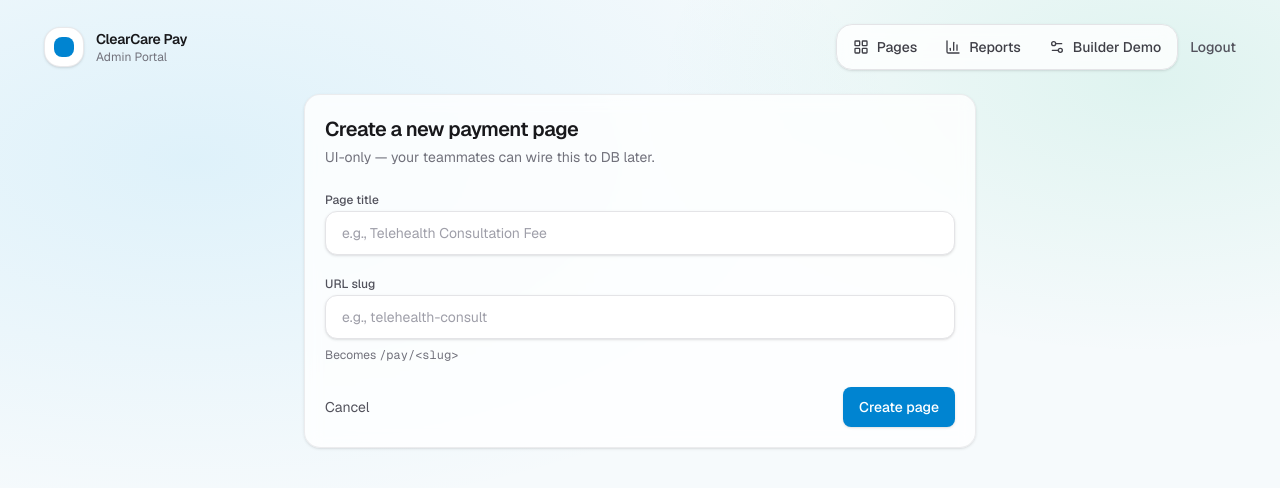
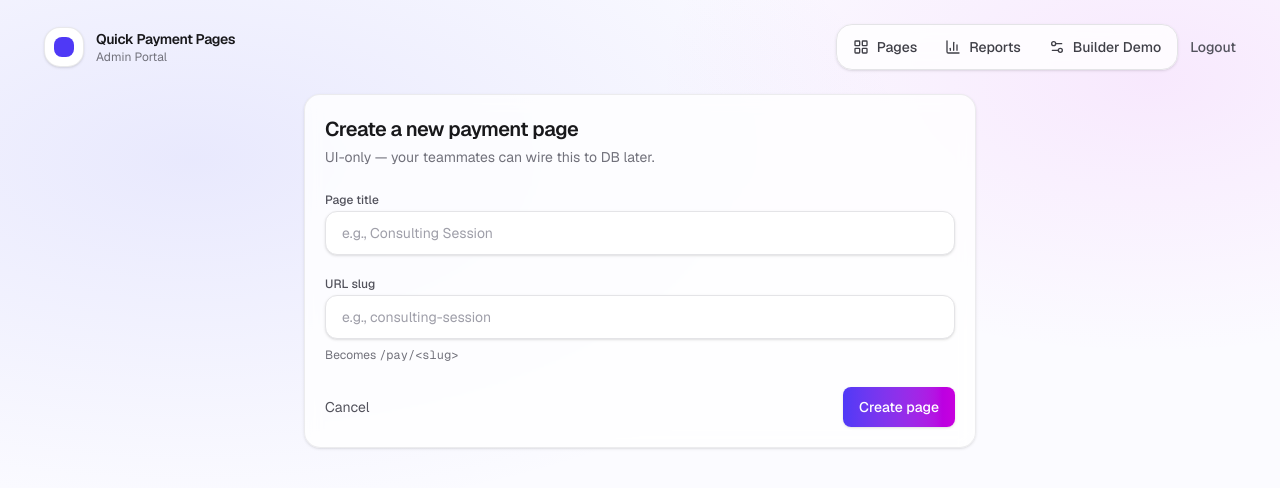
Before and after one commit to sanjanapolavarapu/waystarhackathonsavs, a Next.js app: page /admin/pages/new in a window 1280 px wide. Shown: the top 488 px of the page. Built offline with nearby package versions, Linux system fonts and the light colour scheme.

Commit message:
Generalize copy and refine light theme
Remove healthcare-specific language, update demo pages/fields for general use, fix QR generation import, and polish the indigo/fuchsia palette with light backgrounds.

Made-with: Cursor

```diff
--- a/src/app/admin/layout.tsx
+++ b/src/app/admin/layout.tsx
@@ -5,16 +5,16 @@ import { cn } from "@/lib/utils";
 
 export default function AdminLayout({ children }: { children: React.ReactNode }) {
   return (
-    <div className="min-h-screen bg-[radial-gradient(1200px_600px_at_15%_20%,rgba(14,165,233,0.10),transparent_60%),radial-gradient(900px_500px_at_90%_10%,rgba(16,185,129,0.10),transparent_55%)]">
+    <div className="min-h-screen bg-[#fbfbff] bg-[radial-gradient(1200px_600px_at_15%_20%,rgba(99,102,241,0.12),transparent_60%),radial-gradient(900px_500px_at_90%_10%,rgba(217,70,239,0.10),transparent_55%)]">
       <div className="mx-auto w-full max-w-[1240px] px-4 py-6 sm:px-6">
         <div className="flex flex-col gap-4 md:flex-row md:items-center md:justify-between">
           <div className="flex items-center gap-3">
             <div className="h-10 w-10 rounded-2xl bg-white border border-zinc-200/80 shadow-sm grid place-items-center">
-              <div className="h-5 w-5 rounded-lg bg-sky-600" />
+              <div className="h-5 w-5 rounded-lg bg-indigo-600" />
             </div>
             <div>
               <div className="text-sm font-semibold text-zinc-900 tracking-tight">
-                ClearCare Pay
+                Quick Payment Pages
               </div>
               <div className="text-xs text-zinc-500">Admin Portal</div>
             </div>
--- a/src/app/admin/pages/[slug]/page.tsx
+++ b/src/app/admin/pages/[slug]/page.tsx
@@ -3,7 +3,7 @@
 
 import * as React from "react";
 import Link from "next/link";
-import QRCode from "qrcode";
+import * as QRCode from "qrcode";
 import {
   ChevronDown,
   Copy,
@@ -89,7 +89,7 @@ export default function AdminPageEditor({ params }: { params: { slug: string } }
               <Section
                 title="Branding & Styling"
                 icon={
-                  <div className="h-9 w-9 rounded-2xl bg-sky-50 border border-sky-100 grid place-items-center text-sky-700 font-semibold">
+                  <div className="h-9 w-9 rounded-2xl bg-indigo-50 border border-indigo-100 grid place-items-center text-indigo-700 font-semibold">
                     C
                   </div>
                 }
@@ -105,7 +105,7 @@ export default function AdminPageEditor({ params }: { params: { slug: string } }
                         className={cn(
                           "h-9 w-14 rounded-2xl border transition-all hover:-translate-y-[1px]",
                           c === page.brandColor
-                            ? "border-zinc-900/10 ring-2 ring-sky-500/30 shadow-sm"
+                            ? "border-zinc-900/10 ring-2 ring-indigo-500/30 shadow-sm"
                             : "border-white/50 shadow-sm hover:shadow-md",
                         )}
                         style={{ backgroundColor: c }}
@@ -127,7 +127,7 @@ export default function AdminPageEditor({ params }: { params: { slug: string } }
               <Section
                 title="Page Content"
                 icon={
-                  <div className="h-9 w-9 rounded-2xl bg-emerald-50 border border-emerald-100 grid place-items-center text-emerald-700 font-semibold">
+                  <div className="h-9 w-9 rounded-2xl bg-fuchsia-50 border border-fuchsia-100 grid place-items-center text-fuchsia-700 font-semibold">
                     T
                   </div>
                 }
@@ -165,7 +165,7 @@ export default function AdminPageEditor({ params }: { params: { slug: string } }
               <Section
                 title="Payment Amount"
                 icon={
-                  <div className="h-9 w-9 rounded-2xl bg-sky-50 border border-sky-100 grid place-items-center text-sky-700 font-semibold">
+                  <div className="h-9 w-9 rounded-2xl bg-indigo-50 border border-indigo-100 grid place-items-center text-indigo-700 font-semibold">
                     $
                   </div>
                 }
@@ -251,7 +251,7 @@ export default function AdminPageEditor({ params }: { params: { slug: string } }
                         ],
                       }))
                     }
-                    className="text-sm font-medium text-sky-700 hover:text-sky-800 hover:underline underline-offset-4"
+                    className="text-sm font-medium text-indigo-700 hover:text-indigo-800 hover:underline underline-offset-4"
                   >
                     + Add Field
                   </button>
@@ -339,7 +339,7 @@ export default function AdminPageEditor({ params }: { params: { slug: string } }
                   </Field>
                   <Field label="Body template">
                     <textarea
-                      className="min-h-28 w-full rounded-2xl border border-zinc-200 bg-white px-4 py-3 text-sm text-zinc-900 shadow-sm focus:outline-none focus:ring-2 focus:ring-sky-500/30 focus:border-sky-500"
+                      className="min-h-28 w-full rounded-2xl border border-zinc-200 bg-white px-4 py-3 text-sm text-zinc-900 shadow-sm focus:outline-none focus:ring-2 focus:ring-indigo-500/30 focus:border-indigo-500"
                       value={page.emailBodyTemplate ?? ""}
                       onChange={(e) => setPage((p) => ({ ...p, emailBodyTemplate: e.target.value }))}
                       placeholder="Use variables like {{payer_name}}, {{amount}}, {{transaction_id}}, {{date}}"
@@ -471,15 +471,15 @@ function PreviewShell({
   children: React.ReactNode;
 }) {
   return (
-    <div className="rounded-[28px] border border-zinc-200 bg-gradient-to-b from-zinc-900 to-zinc-950 p-4 shadow-[0_20px_60px_-20px_rgba(0,0,0,0.55)]">
-      <div className="flex items-center justify-between rounded-2xl bg-zinc-900/70 px-3 py-2 text-xs text-zinc-200">
+    <div className="rounded-[28px] border border-zinc-200/80 bg-white/75 backdrop-blur p-4 shadow-[0_20px_60px_-30px_rgba(2,6,23,0.22)]">
+      <div className="flex items-center justify-between rounded-2xl bg-zinc-50/80 border border-zinc-200 px-3 py-2 text-xs text-zinc-700">
         <div className="flex items-center gap-2">
           <div className="flex gap-1.5">
             <div className="h-2.5 w-2.5 rounded-full bg-red-400/90" />
             <div className="h-2.5 w-2.5 rounded-full bg-yellow-300/90" />
             <div className="h-2.5 w-2.5 rounded-full bg-green-400/90" />
           </div>
-          <div className="ml-2 rounded-lg bg-black/40 px-2 py-1 text-[11px] text-zinc-300">
+          <div className="ml-2 rounded-lg bg-white/70 border border-zinc-200 px-2 py-1 text-[11px] text-zinc-600">
             yourdomain.com{urlPath}
           </div>
         </div>
@@ -489,7 +489,7 @@ function PreviewShell({
           aria-hidden="true"
         />
       </div>
-      <div className="mt-4 rounded-2xl bg-white p-6">{children}</div>
+      <div className="mt-4 rounded-2xl bg-white p-6 shadow-sm">{children}</div>
     </div>
   );
 }
@@ -513,6 +513,7 @@ function QRCodePanel({ url, title }: { url: string; title: string }) {
   const [pngDataUrl, setPngDataUrl] = React.useState<string | null>(null);
   const [svg, setSvg] = React.useState<string | null>(null);
   const [error, setError] = React.useState<string | null>(null);
+  const [debug, setDebug] = React.useState<string | null>(null);
 
   React.useEffect(() => {
     let cancelled = false;
@@ -522,6 +523,7 @@ function QRCodePanel({ url, title }: { url: string; title: string }) {
 
     void (async () => {
       try {
+        setDebug(null);
         const [png, svgString] = await Promise.all([
           QRCode.toDataURL(url, {
             margin: 2,
@@ -542,6 +544,9 @@ function QRCodePanel({ url, title }: { url: string; title: string }) {
       } catch {
         if (cancelled) return;
         setError("Could not generate QR code.");
+        setDebug(
+          `QR debug: typeof QRCode=${typeof QRCode}, keys=${Object.keys(QRCode).slice(0, 6).join(",")}`,
+        );
       }
     })();
 
@@ -570,6 +575,7 @@ function QRCodePanel({ url, title }: { url: string; title: string }) {
           <div className="text-xs font-medium text-zinc-600">QR code</div>
           <div className="mt-1 text-xs text-zinc-500 truncate font-mono">{url}</div>
           {error ? <div className="mt-1 text-xs text-red-600">{error}</div> : null}
+          {debug ? <div className="mt-1 text-[11px] text-zinc-500">{debug}</div> : null}
         </div>
       </div>
 
@@ -698,7 +704,7 @@ function PaymentPreview({ page }: { page: PaymentPage }) {
       {page.footerMessage ? (
         <div className="mt-4 text-xs text-zinc-500 text-center">{page.footerMessage}</div>
       ) : null}
-      <div className="mt-2 text-xs text-zinc-400">Powered by ClearCare Pay</div>
+      <div className="mt-2 text-xs text-zinc-400">Powered by Quick Payment Pages</div>
     </div>
   );
 }
--- a/src/app/admin/pages/new/page.tsx
+++ b/src/app/admin/pages/new/page.tsx
@@ -21,13 +21,13 @@ export default function NewPageUi() {
             <label className="text-xs font-medium text-zinc-600" htmlFor="title">
               Page title
             </label>
-            <Input id="title" placeholder="e.g., Telehealth Consultation Fee" />
+            <Input id="title" placeholder="e.g., Consulting Session" />
           </div>
           <div className="space-y-2">
             <label className="text-xs font-medium text-zinc-600" htmlFor="slug">
               URL slug
             </label>
-            <Input id="slug" placeholder="e.g., telehealth-consult" />
+            <Input id="slug" placeholder="e.g., consulting-session" />
             <div className="text-xs text-zinc-500">
               Becomes <span className="font-mono">/pay/&lt;slug&gt;</span>
             </div>
--- a/src/app/admin/reports/page.tsx
+++ b/src/app/admin/reports/page.tsx
@@ -74,7 +74,7 @@ export default function ReportsUi() {
             <div className="mt-2 text-2xl font-semibold tracking-tight text-zinc-900">
               {totalPayments}
             </div>
-            <div className="mt-1 text-xs text-emerald-600">Success only</div>
+            <div className="mt-1 text-xs text-indigo-600">Success only</div>
           </CardContent>
         </Card>
         <Card className="bg-white/80 backdrop-blur">
@@ -83,7 +83,7 @@ export default function ReportsUi() {
             <div className="mt-2 text-2xl font-semibold tracking-tight text-zinc-900">
               {fmtMoney(totalAmount)}
             </div>
-            <div className="mt-1 text-xs text-emerald-600">Across all pages</div>
+            <div className="mt-1 text-xs text-indigo-600">Across all pages</div>
           </CardContent>
         </Card>
         <Card className="bg-white/80 backdrop-blur">
@@ -92,7 +92,7 @@ export default function ReportsUi() {
             <div className="mt-2 text-2xl font-semibold tracking-tight text-zinc-900">
               {fmtMoney(avg)}
             </div>
-            <div className="mt-1 text-xs text-emerald-600">Success only</div>
+            <div className="mt-1 text-xs text-indigo-600">Success only</div>
           </CardContent>
         </Card>
       </div>
--- a/src/app/globals.css
+++ b/src/app/globals.css
@@ -1,7 +1,7 @@
 @import "tailwindcss";
 
 :root {
-  --background: #f6fafc;
+  --background: #fbfbff;
   --foreground: #0f172a;
 }
 
@@ -12,11 +12,8 @@
   --font-mono: var(--font-geist-mono);
 }
 
-@media (prefers-color-scheme: dark) {
-  :root {
-    --background: #0a0a0a;
-    --foreground: #ededed;
-  }
+html {
+  color-scheme: light;
 }
 
 body {
--- a/src/app/layout.tsx
+++ b/src/app/layout.tsx
@@ -13,8 +13,8 @@ const geistMono = Geist_Mono({
 });
 
 export const metadata: Metadata = {
-  title: "ClearCare Pay — Builder",
-  description: "Healthcare payment page builder",
+  title: "Quick Payment Pages",
+  description: "Configurable payment pages for any business",
 };
 
 export default function RootLayout({
--- a/src/app/page.tsx
+++ b/src/app/page.tsx
@@ -38,7 +38,7 @@ const BRAND_COLORS = [
 const STATS = [
   { label: "Active Pages", value: "24", delta: "+5 this week", icon: LayoutGrid },
   {
-    label: "Patient Payments",
+    label: "Payments",
     value: "2,847",
     delta: "+22% from last month",
     icon: BarChart3,
@@ -49,23 +49,23 @@ const STATS = [
     delta: "+28% from last month",
     icon: Copy,
   },
-  { label: "Avg. Co-Pay", value: "$64.75", delta: "Across all providers", icon: Settings2 },
+  { label: "Avg. Payment", value: "$64.75", delta: "Across all pages", icon: Settings2 },
 ];
 
 export default function Home() {
   const [brandColor, setBrandColor] = React.useState(BRAND_COLORS[0]);
-  const [pageTitle, setPageTitle] = React.useState("Telehealth Consultation Fee");
+  const [pageTitle, setPageTitle] = React.useState("Consulting Session");
   const [subtitle, setSubtitle] = React.useState(
-    "Secure payment for your virtual healthcare visit",
+    "A fast, reusable payment link for any business",
   );
   const [amountMode, setAmountMode] = React.useState<"fixed" | "range" | "custom">(
     "fixed",
   );
   const [fixedAmount, setFixedAmount] = React.useState("89");
   const [customFields, setCustomFields] = React.useState<CustomField[]>([
-    { id: "patientName", label: "Patient Name", type: "Text" },
-    { id: "dob", label: "Date of Birth", type: "Date" },
-    { id: "insurance", label: "Insurance Provider", type: "Text" },
+    { id: "name", label: "Full Name", type: "Text" },
+    { id: "serviceDate", label: "Service Date", type: "Date" },
+    { id: "reference", label: "Reference ID", type: "Text" },
   ]);
 
   function addField() {
@@ -80,7 +80,7 @@ export default function Home() {
   }
 
   return (
-    <div className="min-h-screen bg-[radial-gradient(1200px_600px_at_15%_20%,rgba(14,165,233,0.14),transparent_60%),radial-gradient(900px_500px_at_90%_10%,rgba(16,185,129,0.12),transparent_55%)]">
+    <div className="min-h-screen bg-[#fbfbff] bg-[radial-gradient(1200px_600px_at_15%_20%,rgba(99,102,241,0.14),transparent_60%),radial-gradient(900px_500px_at_90%_10%,rgba(217,70,239,0.12),transparent_55%)]">
       <div className="mx-auto w-full max-w-[1240px] px-4 py-6 sm:px-6">
         <TopNav />
 
@@ -99,7 +99,7 @@ export default function Home() {
                     Configure Your Payment Page
                   </div>
                   <div className="mt-1 text-sm text-zinc-500">
-                    Customize it for your medical practice
+                    Customize it for your organization
                   </div>
                 </div>
                 <Button
@@ -113,7 +113,7 @@ export default function Home() {
                 <Section
                   title="Branding & Style"
                   icon={
-                    <div className="h-9 w-9 rounded-2xl bg-sky-50 border border-sky-100 grid place-items-center text-sky-700 font-semibold">
+                    <div className="h-9 w-9 rounded-2xl bg-indigo-50 border border-indigo-100 grid place-items-center text-indigo-700 font-semibold">
                       C
                     </div>
                   }
@@ -131,7 +131,7 @@ export default function Home() {
                           className={cn(
                             "h-9 w-14 rounded-2xl border transition-all hover:-translate-y-[1px]",
                             c === brandColor
-                              ? "border-zinc-900/10 ring-2 ring-sky-500/30 shadow-sm"
+                              ? "border-zinc-900/10 ring-2 ring-indigo-500/30 shadow-sm"
                               : "border-white/50 shadow-sm hover:shadow-md",
                           )}
                           style={{ backgroundColor: c }}
@@ -155,7 +155,7 @@ export default function Home() {
                 <Section
                   title="Page Content"
                   icon={
-                    <div className="h-9 w-9 rounded-2xl bg-emerald-50 border border-emerald-100 grid place-items-center text-emerald-700 font-semibold">
+                    <div className="h-9 w-9 rounded-2xl bg-fuchsia-50 border border-fuchsia-100 grid place-items-center text-fuchsia-700 font-semibold">
                       T
                     </div>
                   }
@@ -179,7 +179,7 @@ export default function Home() {
                 <Section
                   title="Payment Amount"
                   icon={
-                    <div className="h-9 w-9 rounded-2xl bg-sky-50 border border-sky-100 grid place-items-center text-sky-700 font-semibold">
+                    <div className="h-9 w-9 rounded-2xl bg-indigo-50 border border-indigo-100 grid place-items-center text-indigo-700 font-semibold">
                       $
                     </div>
                   }
@@ -209,10 +209,10 @@ export default function Home() {
                       </div>
                       <div className="mt-2 text-xs text-zinc-500">
                         {amountMode === "fixed"
-                          ? "Patients will pay a single amount."
+                          ? "Payers will pay a single amount."
                           : amountMode === "range"
-                            ? "Patients choose an amount within a range."
-                            : "Patients enter a custom amount."}
+                            ? "Payers choose an amount within a range."
+                            : "Payers enter a custom amount."}
                       </div>
                     </Field>
                   </div>
@@ -229,7 +229,7 @@ export default function Home() {
                     <button
                       type="button"
                       onClick={addField}
-                      className="text-sm font-medium text-sky-700 hover:text-sky-800 hover:underline underline-offset-4"
+                      className="text-sm font-medium text-indigo-700 hover:text-indigo-800 hover:underline underline-offset-4"
                     >
                       + Add Field
                     </button>
@@ -317,13 +317,13 @@ function TopNav() {
     <div className="flex flex-col gap-4 md:flex-row md:items-center md:justify-between">
       <div className="flex items-center gap-3">
         <div className="h-10 w-10 rounded-2xl bg-white border border-zinc-200/80 shadow-sm grid place-items-center">
-          <div className="h-5 w-5 rounded-lg bg-sky-600" />
+          <div className="h-5 w-5 rounded-lg bg-indigo-600" />
         </div>
         <div>
           <div className="text-sm font-semibold text-zinc-900 tracking-tight">
-            ClearCare Pay
+            Quick Payment Pages
           </div>
-          <div className="text-xs text-zinc-500">Healthcare payment solutions</div>
+          <div className="text-xs text-zinc-500">Reusable payment links for any business</div>
         </div>
       </div>
 
@@ -376,9 +376,9 @@ function StatCard({
             <div className="mt-2 text-2xl font-semibold tracking-tight text-zinc-900">
               {value}
             </div>
-            <div className="mt-1 text-xs text-emerald-600">{delta}</div>
+            <div className="mt-1 text-xs text-indigo-600">{delta}</div>
           </div>
-          <div className="h-10 w-10 rounded-2xl bg-sky-50 border border-sky-100 grid place-items-center text-sky-700">
+          <div className="h-10 w-10 rounded-2xl bg-indigo-50 border border-indigo-100 grid place-items-center text-indigo-700">
             <Icon className="h-4 w-4" />
           </div>
         </div>
@@ -454,16 +454,16 @@ function PreviewShell({
   children: React.ReactNode;
 }) {
   return (
-    <div className="rounded-[28px] border border-zinc-200 bg-gradient-to-b from-zinc-900 to-zinc-950 p-4 shadow-[0_20px_60px_-20px_rgba(0,0,0,0.55)]">
-      <div className="flex items-center justify-between rounded-2xl bg-zinc-900/70 px-3 py-2 text-xs text-zinc-200">
+    <div className="rounded-[28px] border border-zinc-200/80 bg-white/75 backdrop-blur p-4 shadow-[0_20px_60px_-30px_rgba(2,6,23,0.22)]">
+      <div className="flex items-center justify-between rounded-2xl bg-zinc-50/80 border border-zinc-200 px-3 py-2 text-xs text-zinc-700">
         <div className="flex items-center gap-2">
           <div className="flex gap-1.5">
             <div className="h-2.5 w-2.5 rounded-full bg-red-400/90" />
             <div className="h-2.5 w-2.5 rounded-full bg-yellow-300/90" />
             <div className="h-2.5 w-2.5 rounded-full bg-green-400/90" />
           </div>
-          <div className="ml-2 rounded-lg bg-black/40 px-2 py-1 text-[11px] text-zinc-300">
-            myclinic.com/pay/telehealth-consult
+          <div className="ml-2 rounded-lg bg-white/70 border border-zinc-200 px-2 py-1 text-[11px] text-zinc-600">
+            yourdomain.com/pay/consulting-session
           </div>
         </div>
         <div
@@ -472,7 +472,7 @@ function PreviewShell({
           aria-hidden="true"
         />
       </div>
-      <div className="mt-4 rounded-2xl bg-white p-6">{children}</div>
+      <div className="mt-4 rounded-2xl bg-white p-6 shadow-sm">{children}</div>
     </div>
   );
 }
@@ -563,7 +563,7 @@ function PaymentPreview({
         </div>
       </div>
 
-      <div className="mt-4 text-xs text-zinc-400">Powered by ClearCare Pay</div>
+      <div className="mt-4 text-xs text-zinc-400">Powered by Quick Payment Pages</div>
     </div>
   );
 }
--- a/src/components/ui/badge.tsx
+++ b/src/components/ui/badge.tsx
@@ -14,7 +14,7 @@ export function Badge({
       className={cn(
         "inline-flex items-center rounded-full border px-2.5 py-1 text-xs font-medium",
         variant === "neutral" && "border-zinc-200 bg-zinc-50 text-zinc-700",
-        variant === "success" && "border-emerald-200 bg-emerald-50 text-emerald-700",
+        variant === "success" && "border-indigo-200 bg-indigo-50 text-indigo-700",
         variant === "warning" && "border-amber-200 bg-amber-50 text-amber-800",
         variant === "danger" && "border-red-200 bg-red-50 text-red-700",
         className,
--- a/src/components/ui/button.tsx
+++ b/src/components/ui/button.tsx
@@ -19,7 +19,7 @@ export function Button({
         "inline-flex items-center justify-center gap-2 rounded-lg font-medium transition-colors disabled:pointer-events-none disabled:opacity-50",
         size === "sm" ? "h-9 px-3 text-sm" : "h-10 px-4 text-sm",
         variant === "primary" &&
-          "bg-sky-600 text-white hover:bg-sky-700 shadow-sm",
+          "text-white shadow-sm bg-gradient-to-r from-indigo-600 to-fuchsia-600 hover:from-indigo-700 hover:to-fuchsia-700",
         variant === "secondary" &&
           "bg-white text-zinc-900 border border-zinc-200 hover:bg-zinc-50 shadow-sm",
         variant === "ghost" && "bg-transparent hover:bg-zinc-100 text-zinc-800",
--- a/src/components/ui/input.tsx
+++ b/src/components/ui/input.tsx
@@ -8,7 +8,7 @@ export function Input({ className, ...props }: InputProps) {
   return (
     <input
       className={cn(
-        "h-11 w-full rounded-xl border border-zinc-200 bg-white px-4 text-sm text-zinc-900 placeholder:text-zinc-400 shadow-sm focus:outline-none focus:ring-2 focus:ring-sky-500/30 focus:border-sky-500",
+        "h-11 w-full rounded-xl border border-zinc-200 bg-white px-4 text-sm text-zinc-900 placeholder:text-zinc-400 shadow-sm focus:outline-none focus:ring-2 focus:ring-indigo-500/30 focus:border-indigo-500",
         className,
       )}
       {...props}
--- a/src/lib/mock-qpp.ts
+++ b/src/lib/mock-qpp.ts
@@ -6,43 +6,43 @@ function isoNowMinusDays(days: number) {
 
 export const MOCK_PAGES: PaymentPage[] = [
   {
-    id: "page_telehealth",
-    slug: "telehealth-consult",
+    id: "page_service",
+    slug: "consulting-session",
     isActive: true,
-    title: "Telehealth Consultation Fee",
-    subtitle: "Secure payment for your virtual healthcare visit",
+    title: "Consulting Session",
+    subtitle: "Pay for a scheduled service in seconds",
     brandColor: "#0EA5E9",
-    headerMessage: "Thank you for choosing our clinic.",
-    footerMessage: "Questions? Call (555) 123-4567",
+    headerMessage: "Thanks for working with us.",
+    footerMessage: "Questions? Reply to your confirmation email.",
     amountMode: "FIXED",
     fixedAmountCents: 8900,
     glCodes: ["GL-1001"],
     emailSubjectTemplate: "Payment receipt for {{title}}",
     emailBodyTemplate:
-      "Hi {{payer_name}},\n\nThanks for your payment of {{amount}}.\nTransaction: {{transaction_id}}\nDate: {{date}}\n\n— ClearCare Pay",
+      "Hi {{payer_name}},\n\nThanks for your payment of {{amount}}.\nTransaction: {{transaction_id}}\nDate: {{date}}\n\n— Quick Payment Pages",
     fields: [
       {
-        id: "f_patient",
-        label: "Patient Name",
+        id: "f_name",
+        label: "Full Name",
         type: "TEXT",
         required: true,
         placeholder: "John Doe",
         order: 0,
       },
       {
-        id: "f_dob",
-        label: "Date of Birth",
+        id: "f_date",
+        label: "Service Date",
         type: "DATE",
         required: true,
         placeholder: "mm/dd/yyyy",
         order: 1,
       },
       {
-        id: "f_ins",
-        label: "Insurance Provider (Optional)",
+        id: "f_ref",
+        label: "Reference ID (Optional)",
         type: "TEXT",
         required: false,
-        placeholder: "Blue Cross, Aetna, etc.",
+        placeholder: "Invoice #, booking ID, etc.",
         order: 2,
       },
     ],
@@ -53,8 +53,8 @@ export const MOCK_PAGES: PaymentPage[] = [
     id: "page_donation",
     slug: "donation",
     isActive: true,
-    title: "Community Donation",
-    subtitle: "Support our outreach programs",
+    title: "Donation",
+    subtitle: "Support a cause you care about",
     brandColor: "#10B981",
     headerMessage: "Every contribution helps.",
     footerMessage: "Receipt emailed after payment.",
@@ -90,7 +90,7 @@ export const MOCK_PAGES: PaymentPage[] = [
         label: "Donation Type",
         type: "DROPDOWN",
         required: true,
-        options: ["General Fund", "Community Care", "Research"],
+        options: ["General Fund", "Scholarships", "Emergency Relief"],
         order: 3,
       },
     ],
@@ -133,7 +133,7 @@ export const MOCK_PAGES: PaymentPage[] = [
 export const MOCK_TRANSACTIONS: Transaction[] = [
   {
     id: "tx_10001",
-    pageSlug: "telehealth-consult",
+    pageSlug: "consulting-session",
     createdAt: isoNowMinusDays(0),
     status: "success",
     paymentMethod: "card",
@@ -143,7 +143,7 @@ export const MOCK_TRANSACTIONS: Transaction[] = [
   },
   {
     id: "tx_10002",
-    pageSlug: "telehealth-consult",
+    pageSlug: "consulting-session",
     createdAt: isoNowMinusDays(2),
     status: "failed",
     paymentMethod: "card",
```
Also changed, not shown: src/app/pay/[slug]/page.tsx (+4 -4 lines).
